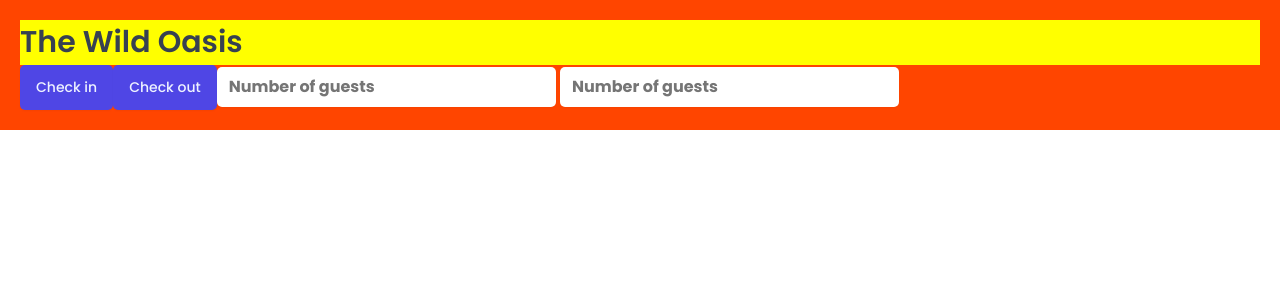
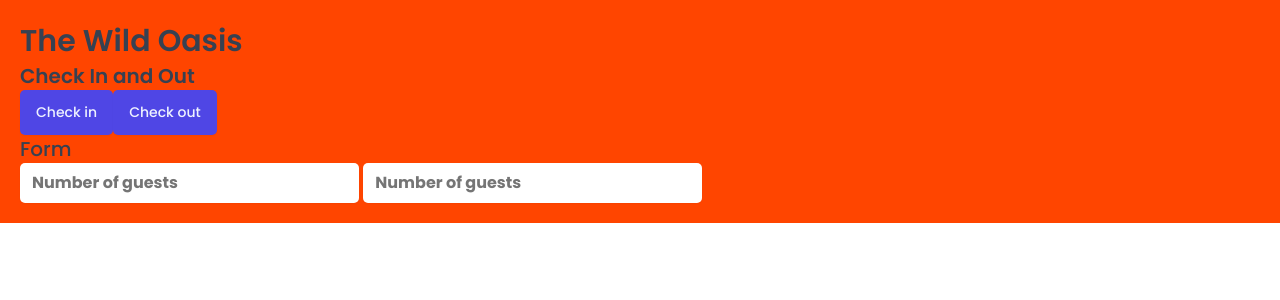
Before and after one commit to Heechem/the-wild-oasis, a React (Vite) app: page / in a window 1280 px wide. Shown: the top 300 px of the page. Built offline with nearby package versions, Linux system fonts and the light colour scheme; a web font is replaced by a local one.

Commit message:
Add stylde heading

```diff
--- a/src/App.jsx
+++ b/src/App.jsx
@@ -2,12 +2,7 @@
 import GlobalStyle from './styles/GlobalStyles';
 import Button from './ui/Button';
 import Input from './ui/Input';
-
-const H1 = styled.h1`
-  font-size: 30px;
-  font-weight: 600;
-  background-color: yellow;
-`;
+import Heading from './ui/Heading';
 
 const StyledApp = styled.div`
   background-color: orangered;
@@ -19,9 +14,11 @@
     <>
       <GlobalStyle />
       <StyledApp>
-        <H1>The Wild Oasis</H1>
+        <Heading as="h1">The Wild Oasis</Heading>
+        <Heading as="h2">Check In and Out</Heading>
         <Button onClick={() => alert('check in')}>Check in</Button>
         <Button onClick={() => alert('check out')}>Check out</Button>
+        <Heading as="h3">Form</Heading>
         <Input
           type="number"
           placeholder="Number of guests"
--- /dev/null
+++ b/src/ui/Heading.jsx
@@ -0,0 +1,28 @@
+import { css, styled } from 'styled-components';
+
+const Heading = styled.h1`
+  ${(props) =>
+    props.as === 'h1' &&
+    css`
+      font-size: 3rem;
+      font-weight: 600;
+    `}
+
+  ${(props) =>
+    props.as === 'h2' &&
+    css`
+      font-size: 2rem;
+      font-weight: 600;
+    `}
+
+    ${(props) =>
+    props.as === 'h3' &&
+    css`
+      font-size: 2rem;
+      font-weight: 500;
+    `}
+
+  line-height:1.4
+`;
+
+export default Heading;
```
